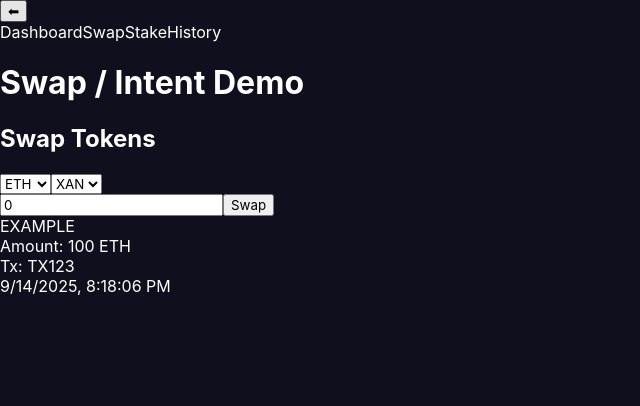
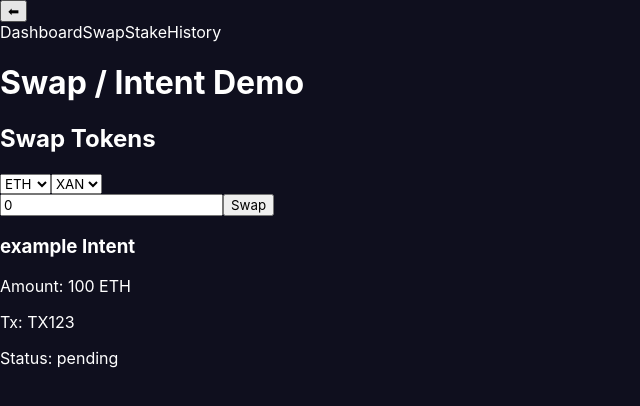
Before and after one commit to forumevi/anoma-intent-project, a Next.js app: page /dashboard in a window 1280 px wide. Shown: the top 406 px of the page, without its empty margins (0-640 px from the left). Built offline with nearby package versions, Linux system fonts and the light colour scheme.

Commit message:
Update IntentCard.tsx

```diff
--- a/components/IntentCard.tsx
+++ b/components/IntentCard.tsx
@@ -1,12 +1,22 @@
-'use client';
+"use client";
 
-export default function IntentCard({ intent }: { intent: any }) {
+type Intent = {
+  type: string;
+  amount: number;
+  token: string;
+  tx: string;
+  status?: "pending" | "fulfilled";
+};
+
+export default function IntentCard({ intent }: { intent: Intent }) {
+  const statusColor = intent.status === "fulfilled" ? "bg-green-600" : "bg-yellow-600";
+
   return (
-    <div className="p-3 bg-white/5 rounded-xl border border-white/6">
-      <div className="font-semibold">{intent.type?.toUpperCase()}</div>
-      {intent.amount && <div>Amount: {intent.amount} {intent.token ?? intent.to}</div>}
-      {intent.tx && <div>Tx: {intent.tx}</div>}
-      <div className="text-xs text-gray-300">{new Date(intent.timestamp || Date.now()).toLocaleString()}</div>
+    <div className={`p-4 rounded-xl shadow-md ${statusColor} text-white animate-slide-in`}>
+      <h3 className="font-bold text-lg mb-2">{intent.type} Intent</h3>
+      <p>Amount: <span className="font-semibold">{intent.amount} {intent.token}</span></p>
+      <p>Tx: {intent.tx}</p>
+      <p>Status: <span className="font-bold">{intent.status || "pending"}</span></p>
     </div>
   );
 }
```
